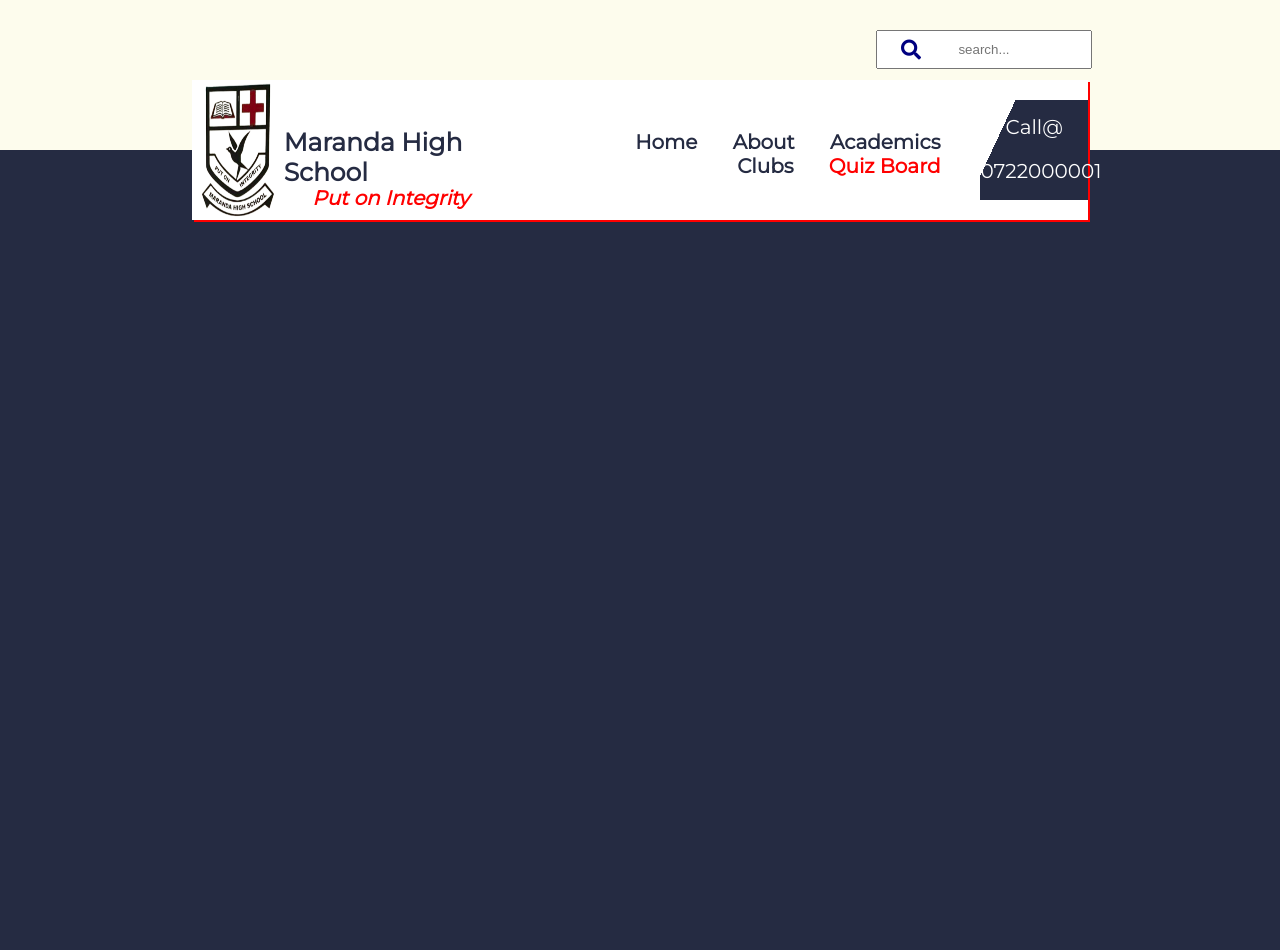
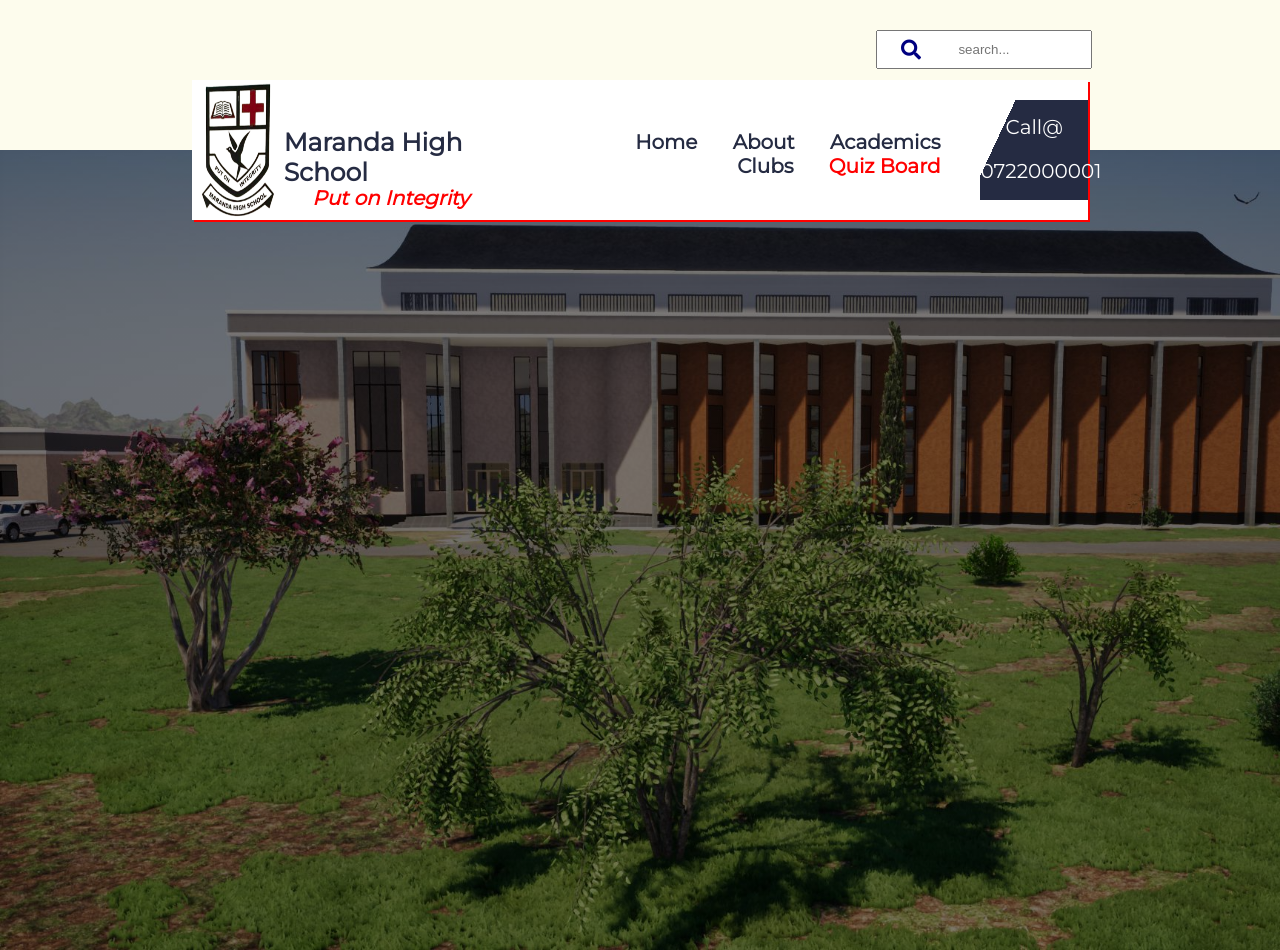
Before and after one commit to arnaudgerry/techclub, a plain HTML site: page index.html in a window 1280 px wide. Before the commit the page ends 800 px from the top, so only its background shows below. Drawn offline with Linux system fonts and the light colour scheme.

Commit message:
st - background image incorporated

```diff
--- a/css/index.css
+++ b/css/index.css
@@ -126,3 +126,18 @@ body{
     margin-top: 5px;
     color: white;
 }
+
+.content .background_img{
+    position: relative;
+    top: -140px;
+    bottom: 0;
+    right: 0;
+    left: 0;
+    width: 100%;
+    height: 800px;
+    background-image: linear-gradient(rgba(0, 0, 0, 0.5), rgba(0, 0, 0, 0.5)),
+    url("../images/hall_side0.jpeg");
+    background-size: cover;
+    background-repeat: no-repeat;
+    z-index: -1;
+}
--- a/index.html
+++ b/index.html
@@ -50,6 +50,15 @@
             </div>
         </div>
 
+        <!--Content-->
+        <div class="content">
+            <div class="background_img">
+
+            </div>
+
+        </div>
+        <!--End Content-->
+
 
 
 
```
